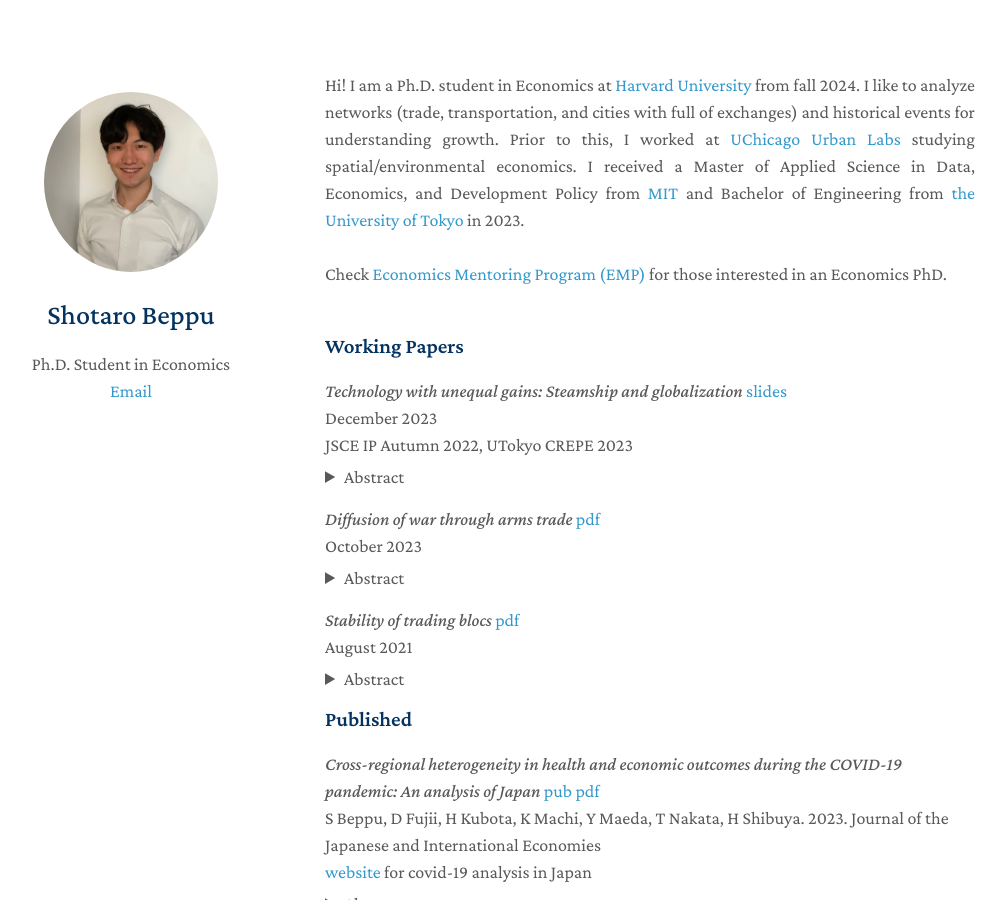
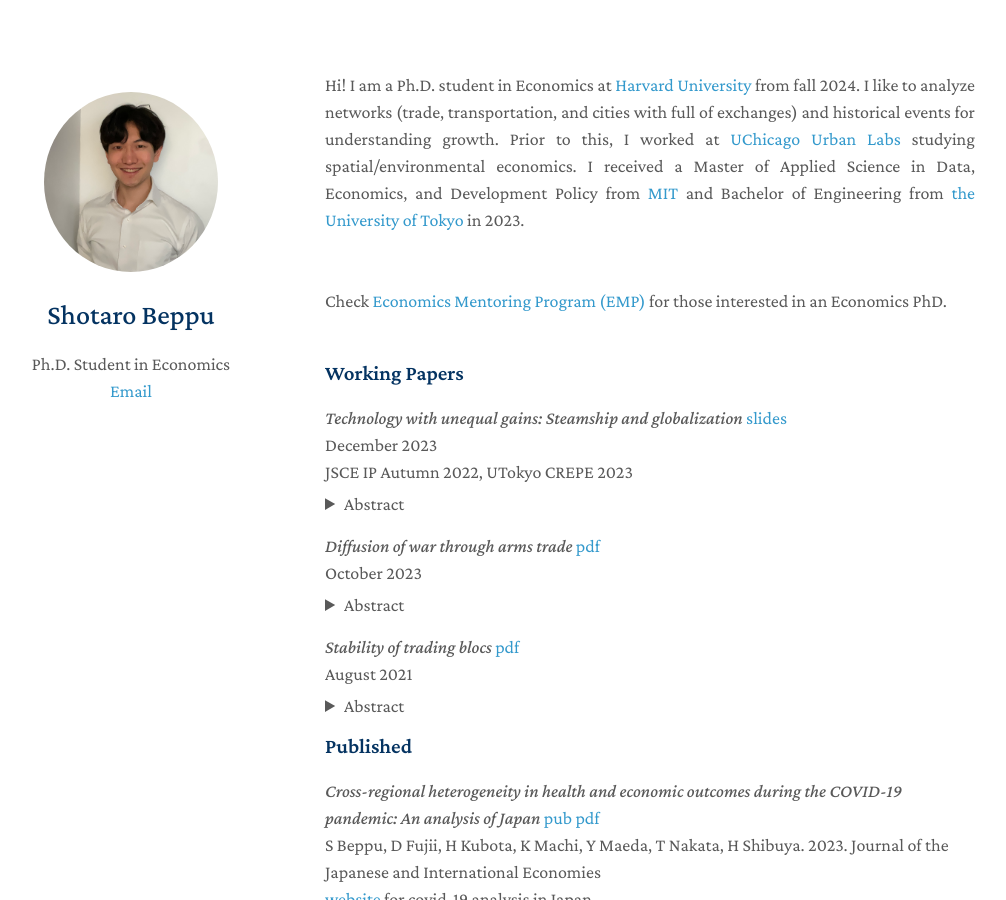
Before and after one commit to ShotaroBeppu/ShotaroBeppu.github.io, a Jekyll site: the page built from index.md, in a window 1280 px wide and 900 px high. Shown: the whole window, without its empty margins (145-1151 px from the left). Built offline with Jekyll 4.4.1, drawn with Linux system fonts in a browser that asks for light colours; nearby versions of some CDN libraries; a style sheet for code colours, icons or effects is not loaded.

Commit message:
Update index.md

```diff
--- a/index.md
+++ b/index.md
@@ -9,10 +9,8 @@ Hi! I am a Ph.D. student in Economics at <a href="https://economics.harvard.edu/
 
 Prior to this, I worked at <a href="https://urbanlabs.uchicago.edu/labs/energy-environment">UChicago Urban Labs</a> studying spatial/environmental economics.
 
-I received a Master of Applied Science in Data, Economics, and Development Policy from <a href="https://economics.mit.edu/academic-programs/masters-programs/masters-data-economics-and-design-policy-dedp">MIT</a> and Bachelor of Engineering from <a href="https://www.si.t.u-tokyo.ac.jp/">the University of Tokyo</a> in 2023.
+I received a Master of Applied Science in Data, Economics, and Development Policy from <a href="https://economics.mit.edu/academic-programs/masters-programs/masters-data-economics-and-design-policy-dedp">MIT</a> and Bachelor of Engineering from <a href="https://www.si.t.u-tokyo.ac.jp/">the University of Tokyo</a> in 2023. <br><br><br>
 
-<br>
-<br>
 Check <a href="https://www.economicsmentoringprogram.com/">Economics Mentoring Program (EMP)</a> for those interested in an Economics PhD.
 </div>
 
```
